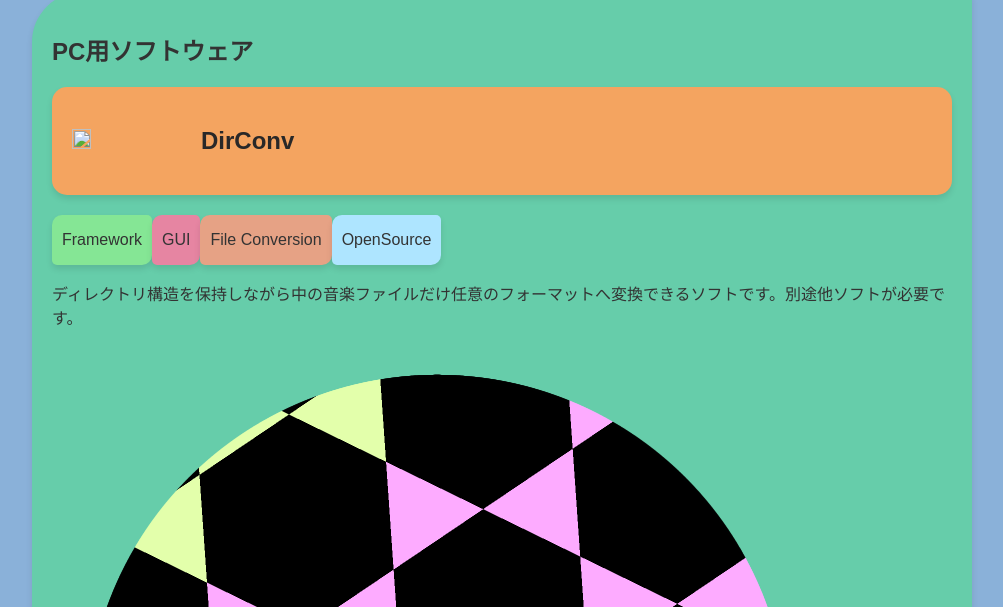
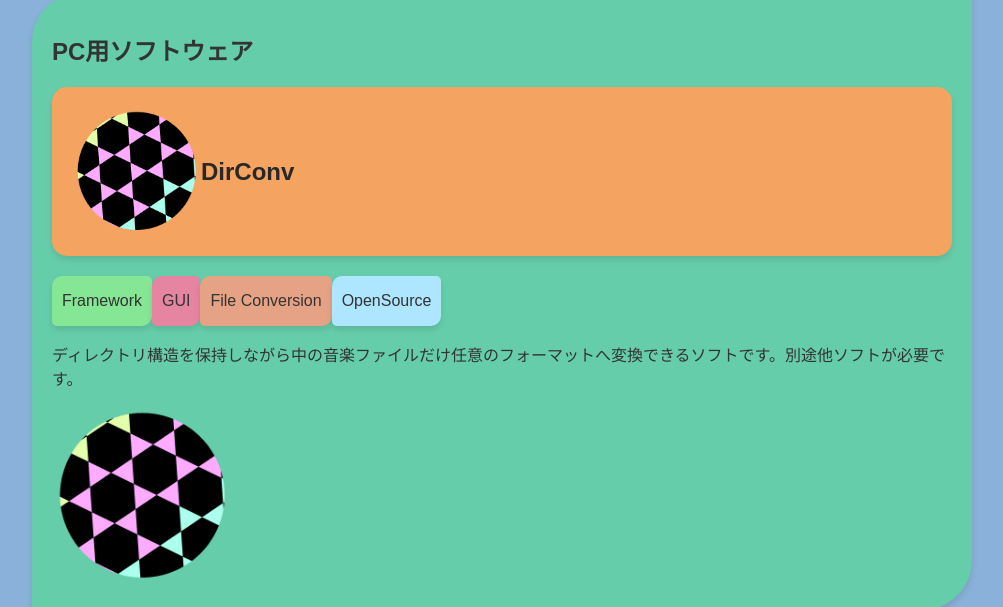
Before and after one commit to yokonoha/yokoha-st, a plain HTML site: page index.html in a window 1280 px wide. Shown: the part 2832-3439 px from the top of the page, without its empty margins (138-1141 px from the left). Drawn offline with Linux system fonts and the light colour scheme; a script that the page names is missing.

Commit message:
Update index.html

```diff
--- a/index.html
+++ b/index.html
@@ -206,7 +206,7 @@ background-color: rgb(138, 177, 217);
  <h2>PC用ソフトウェア</h2>
       <a href="https://github.com/yokonoha/dirconv" style="text-decoration: none; color: rgb(41, 40, 40);">
 <div class="title" style="background-color: sandybrown; padding: 20px; border-radius: 15px; box-shadow: 0px 4px 6px rgba(0,0,0,0.1); max-width: 900px; margin: 20px auto;">
-    <img src="./dirconviconbyyokoha" width="15%" height="15%">
+    <img src="./dirconviconbyyokoha.png" width="15%" height="15%">
     <h2>DirConv</h2>
 </div></a>
 <div class="marks-container">
@@ -224,7 +224,7 @@ background-color: rgb(138, 177, 217);
     </div>
     </div>
 <p>ディレクトリ構造を保持しながら中の音楽ファイルだけ任意のフォーマットへ変換できるソフトです。別途他ソフトが必要です。</p>
-<img src="./img1.png" alt="スクリーンショット" height="20%">
+<img src="./img1.png" alt="スクリーンショット" width="20%">
 </div>  </a>
     </div>
 
```
